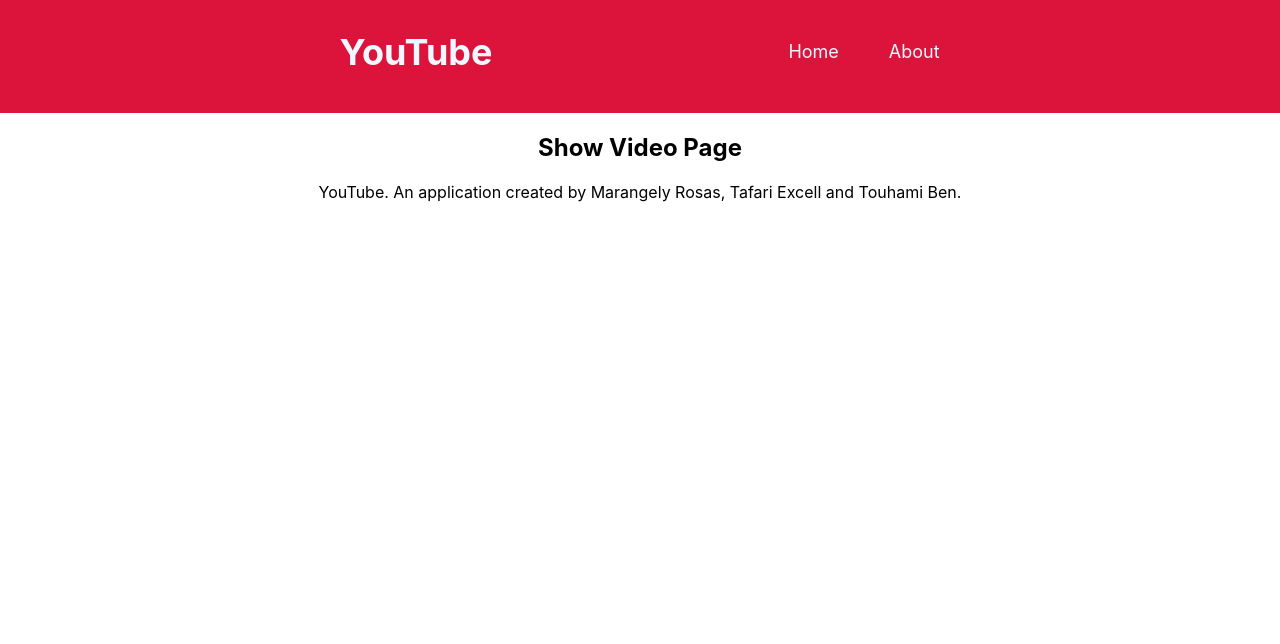
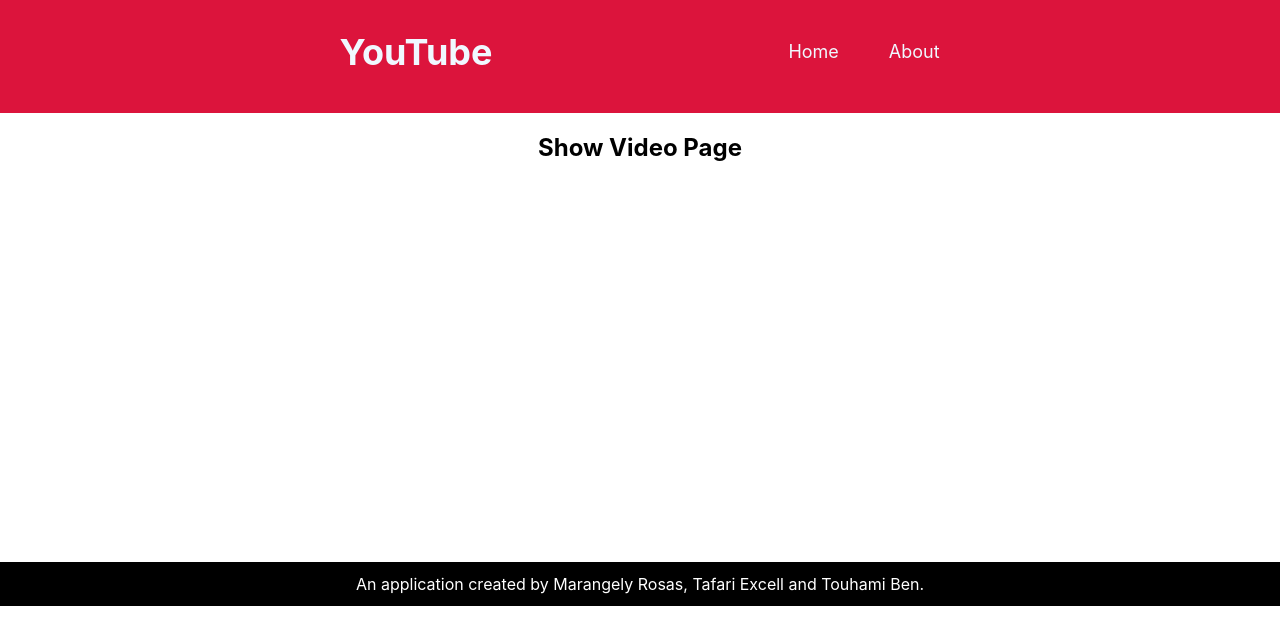
Before and after one commit to MarangelyRosas/youtube-clone-project, a React (Create React App) app: page /videos/1 in a window 1280 px wide. Shown: the top 644 px of the page. Built offline with nearby package versions, Linux system fonts and the light colour scheme.

Commit message:
Footer Feature changes

```diff
--- /dev/null
+++ b/src/components/common/Footer.css
@@ -0,0 +1,6 @@
+p {
+    color: white;
+    margin-top: 400px;
+    background-color: black;
+    border: 12px solid black;
+}
--- a/src/components/common/Footer.js
+++ b/src/components/common/Footer.js
@@ -1,9 +1,9 @@
-//import "./Footer.css";
+import "./Footer.css";
 
 export default function Footer() {
     return (
         <footer>
-            <p>YouTube. An application created by  Marangely Rosas, Tafari Excell and Touhami Ben.</p>
+            <p>An application created by  Marangely Rosas, Tafari Excell and Touhami Ben.</p>
         </footer>
     );
 }
```
